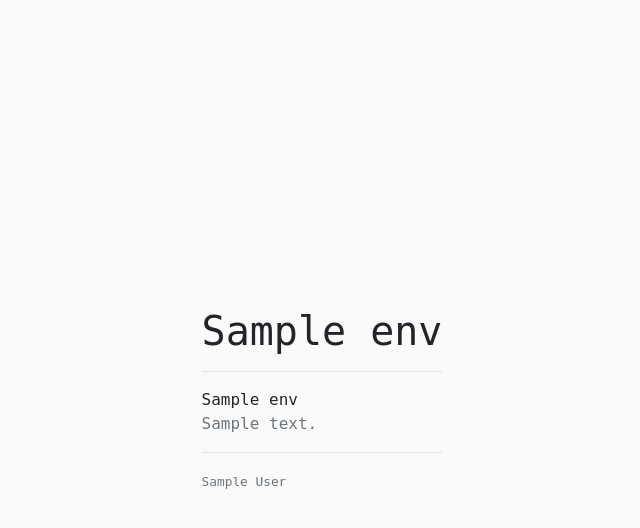
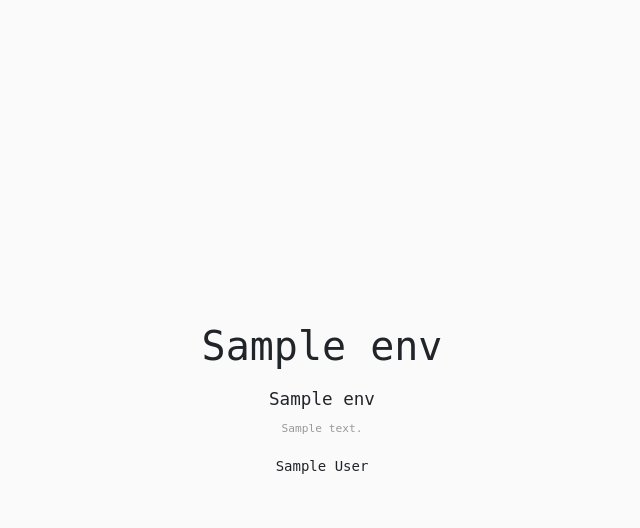
Before and after one commit to ChristosGeorgiou/docker-static, a Node project: template views/index.hbs in a window 1280 px wide. Shown: the top 528 px of the page, without its empty margins (318-958 px from the left). Run offline with Node 20 templates, Linux system fonts and the light colour scheme; the template is opened without the code that fills it: most values are stand-ins (such as "Sample title", 1, 10 or a date in 2020); some libraries are stand-ins or nearby versions.

Commit message:
update to bs5

```diff
--- a/views/index.hbs
+++ b/views/index.hbs
@@ -1,6 +1,6 @@
-<h1>{{env.TITLE}}</h1>
-<hr>
-<div>{{env.SUBTITLE}}</div>
-<div class="text-muted">{{env.DESCRIPTION}}</div>
-<hr>
-<div class="text-muted"><small>{{env.AUTHOR}}</small></div>
+<h1 class="title">{{env.TITLE}}</h1>
+<div class="content">
+    <div class="subtitle">{{env.SUBTITLE}}</div>
+    <div class="description">{{env.DESCRIPTION}}</div>
+</div>
+<div class="footer"><small>{{env.AUTHOR}}</small></div>
--- a/views/layouts/main.hbs
+++ b/views/layouts/main.hbs
@@ -5,8 +5,7 @@
     <meta charset="utf-8">
     <meta name="viewport" content="width=device-width, initial-scale=1, shrink-to-fit=no">
 
-    <link rel="stylesheet" href="https://stackpath.bootstrapcdn.com/bootstrap/4.4.1/css/bootstrap.min.css"
-        integrity="sha384-Vkoo8x4CGsO3+Hhxv8T/Q5PaXtkKtu6ug5TOeNV6gBiFeWPGFN9MuhOf23Q9Ifjh" crossorigin="anonymous">
+    <link rel="stylesheet" href="https://stackpath.bootstrapcdn.com/bootstrap/5.0.0-alpha1/css/bootstrap.min.css" integrity="sha384-r4NyP46KrjDleawBgD5tp8Y7UzmLA05oM1iAEQ17CSuDqnUK2+k9luXQOfXJCJ4I" crossorigin="anonymous">
 
     <title>{{env.TITLE}}</title>
     <style>
@@ -24,7 +23,24 @@
         }
 
         .box {
-            max-width: 550px;
+            max-width: 500px;
+            text-align: center;
+        }
+
+        .title{}
+
+        .content{
+            margin: 1rem 0;
+        }
+
+        .content .subtitle{
+            font-size: 1.1rem;
+            margin-bottom: .5rem;
+        }
+
+        .content .description{
+            font-size: 0.7rem;
+            color: #999;
         }
     </style>
 </head>
```
